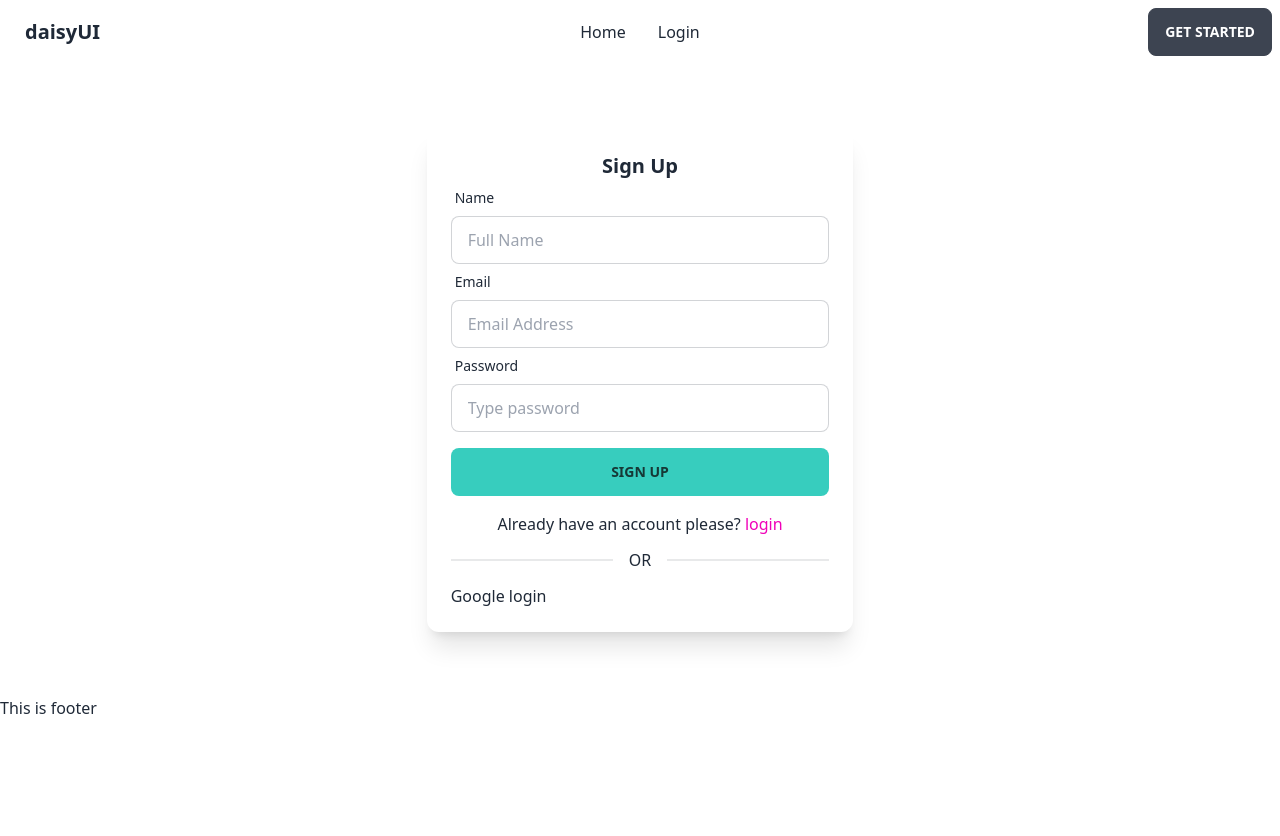
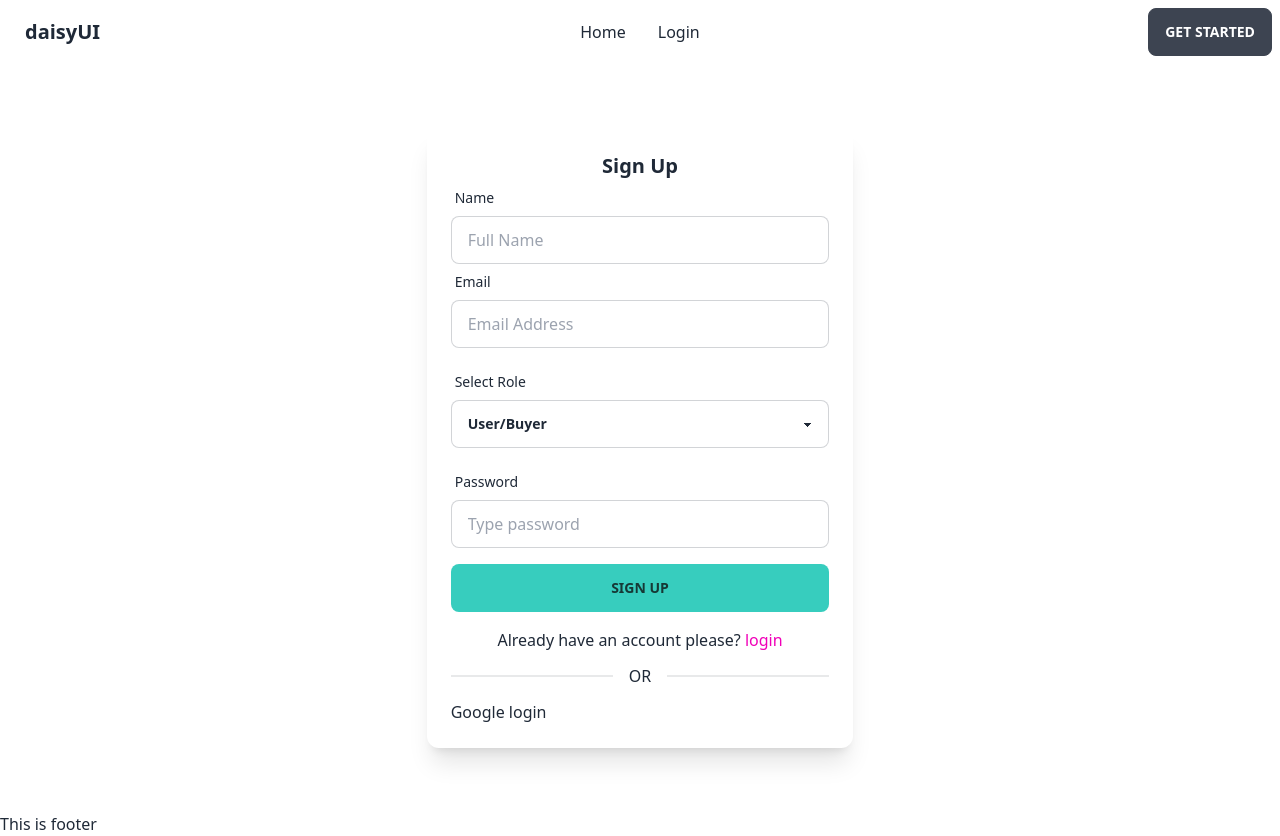
Before and after one commit to mizbauddintareq/beats-audio-client, a React (Create React App) app: page /signup in a window 1280 px wide. Before the commit the page ends 800 px from the top, so only its background shows below. Built offline with nearby package versions, Linux system fonts and the light colour scheme; no server answers.

Commit message:
added login and registration

```diff
--- a/src/Pages/Authentication/Registration/Registration.js
+++ b/src/Pages/Authentication/Registration/Registration.js
@@ -6,7 +6,8 @@ import { errorAlert } from "../../../utilities/errorAlert";
 import { successAlert } from "../../../utilities/successAlert";
 
 const Registration = () => {
-  const { createUser, updateUserProfile } = useContext(AuthContext);
+  const { createUser, updateUserProfile, googleLogin } =
+    useContext(AuthContext);
 
   const navigate = useNavigate();
   const location = useLocation();
@@ -16,7 +17,6 @@ const Registration = () => {
     register,
     formState: { errors },
     handleSubmit,
-    reset,
   } = useForm();
   const onSubmit = (data) => {
     createUser(data.email, data.password)
@@ -26,9 +26,15 @@ const Registration = () => {
           displayName: data.name,
         };
         handleUpdateUser(userProfile);
-        successAlert("Registration Successful");
+
+        const userInfo = {
+          name: data.name,
+          email: data.email,
+          role: data.role,
+        };
+        savedUser(userInfo);
+
         navigate(from, { replace: true });
-        reset();
       })
       .catch((error) => {
         const errorCode = error.code;
@@ -41,6 +47,39 @@ const Registration = () => {
     updateUserProfile(info)
       .then(() => {})
       .catch((error) => {});
+  };
+
+  const savedUser = (userInfo) => {
+    fetch("http://localhost:5000/users", {
+      method: "POST",
+      headers: {
+        "content-type": "application/json",
+      },
+      body: JSON.stringify(userInfo),
+    })
+      .then((res) => res.json())
+      .then((data) => {
+        successAlert("Registration Successful");
+      });
+  };
+
+  const handleGoogleLogin = () => {
+    googleLogin()
+      .then((result) => {
+        const user = result.user;
+        console.log(user);
+        const userInfo = {
+          name: user.displayName,
+          email: user.email,
+          role: "buyer",
+        };
+        savedUser(userInfo);
+        navigate(from, { replace: true });
+      })
+      .catch((error) => {
+        const errorCode = error.code;
+        errorAlert(errorCode);
+      });
   };
 
   return (
@@ -77,6 +116,17 @@ const Registration = () => {
                 <p className="text-error">{errors.email?.message}</p>
               )}
             </div>
+
+            <div className="form-control w-full my-4">
+              <label className="label">
+                <span className="label-text">Select Role</span>
+              </label>
+              <select {...register("role")} className="select select-bordered">
+                <option value="buyer">User/Buyer</option>
+                <option value="seller">Seller</option>
+              </select>
+            </div>
+
             <div className="form-control w-full">
               <label className="label">
                 <span className="label-text dark:text-white">Password</span>
@@ -118,7 +168,7 @@ const Registration = () => {
               </Link>{" "}
             </p>
             <div className="divider">OR</div>
-            <h1>Google login</h1>
+            <button onClick={handleGoogleLogin}>Google login</button>
           </div>
         </div>
       </div>
```
